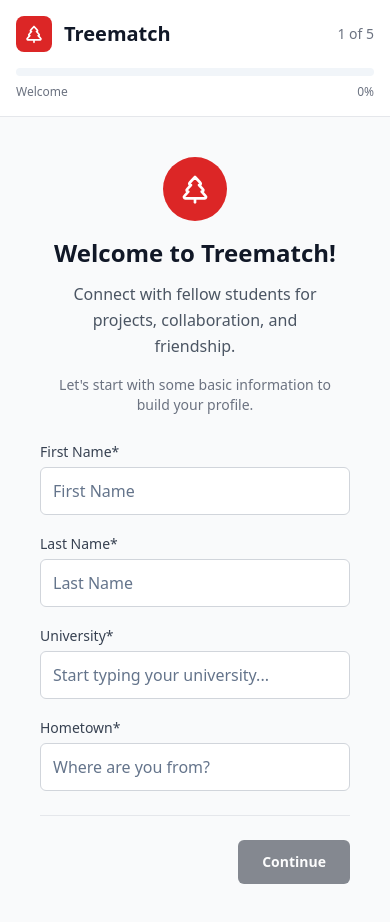
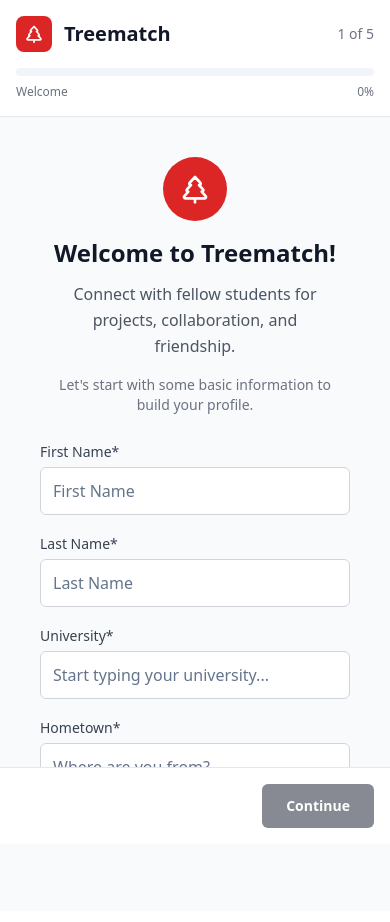
Before and after one commit to Joelheile/treematch, a Next.js app: page /onboarding in a window 390 px wide. Built offline with nearby package versions, Linux system fonts and the light colour scheme.

Commit message:
made the buttons absolute for ux

```diff
--- a/src/app/onboarding/page.tsx
+++ b/src/app/onboarding/page.tsx
@@ -609,13 +609,15 @@ export default function OnboardingFlow({ onComplete }: OnboardingFlowProps) {
       </div>
 
       {/* Main Content */}
-      <div className="flex-1 flex items-center justify-center p-4 sm:p-6 lg:p-8">
+      <div className="flex-1 flex items-center justify-center p-4 sm:p-6 lg:p-8 pb-24">
         <div className="w-full max-w-2xl  dark:bg-gray-900">
-          <div className="p-6 sm:p-8 lg:p-12">
-            {renderStepContent()}
+          <div className="p-6 sm:p-8 lg:p-12">{renderStepContent()}</div>
+        </div>
+      </div>
 
-            {/* Navigation Buttons */}
-            <div className="flex justify-between pt-6 sm:pt-8 mt-6 sm:mt-8 border-t border-gray-200 dark:border-gray-700">
+      {/* Fixed Navigation Buttons */}
+      <div className="fixed bottom-0 left-0 right-0 bg-white dark:bg-gray-900 border-t border-gray-200 dark:border-gray-700 p-4">
+        <div className="flex justify-between max-w-2xl mx-auto">
           {currentStep > 1 ? (
             <Button
               variant="outline"
@@ -643,7 +645,5 @@ export default function OnboardingFlow({ onComplete }: OnboardingFlowProps) {
         </div>
       </div>
     </div>
-      </div>
-    </div>
   );
 }
```
Lines whose indentation alone changed are shown as unchanged.
